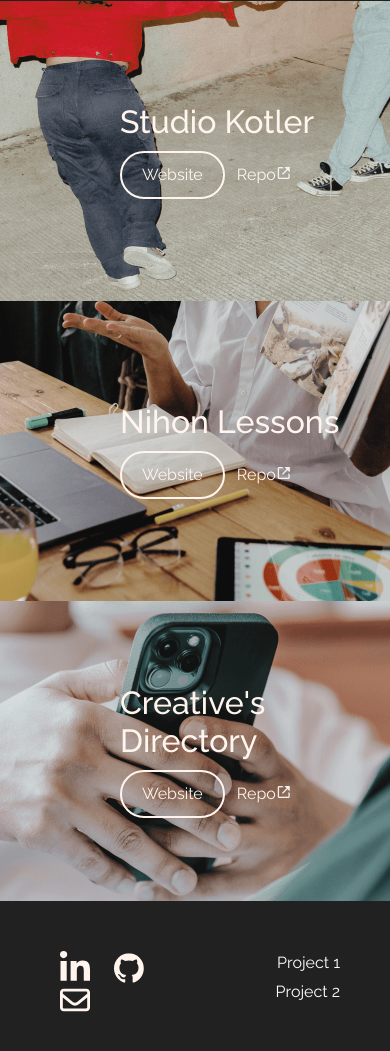
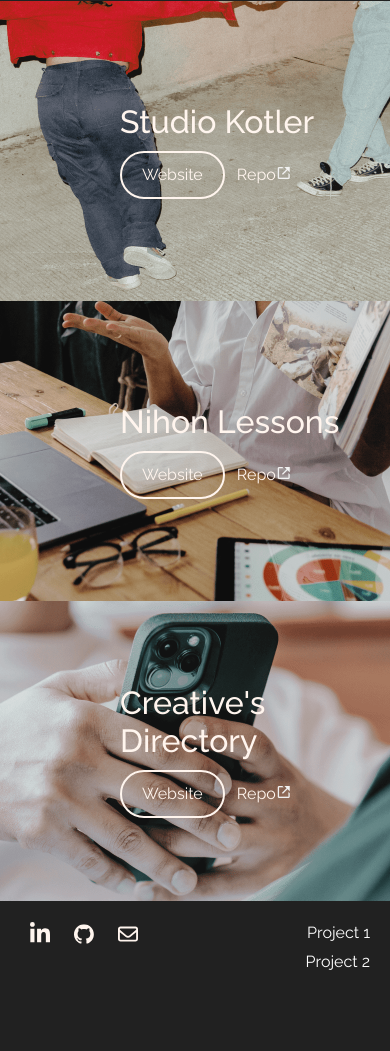
Before and after one commit to thenjsm/thenjsm-portfolio, a plain HTML site: page index.html in a window 390 px wide. Shown: the part 115-1166 px from the top of the page. After the commit the page ends 1125 px from the top, so only its background shows below. Drawn offline with nearby package versions, Linux system fonts and the light colour scheme.

Commit message:
Make footer responsive

```diff
--- a/styles/styles.css
+++ b/styles/styles.css
@@ -243,6 +243,14 @@ footer, footer * {
 
 /* Footer */
 
+.icon {
+    width: 25px; /* Adjust size as needed */
+}
+
+footer {
+    padding: 30px;
+}
+
 }
 
 @media (max-width:560px) {
@@ -255,6 +263,14 @@ footer, footer * {
 
     /* Footer */
 
+    .icon {
+        width: 20px; /* Adjust size as needed */
+    }
+
+    footer {
+        padding: 20px;
+    }
+
     }
 
 /* E9522B */
```
